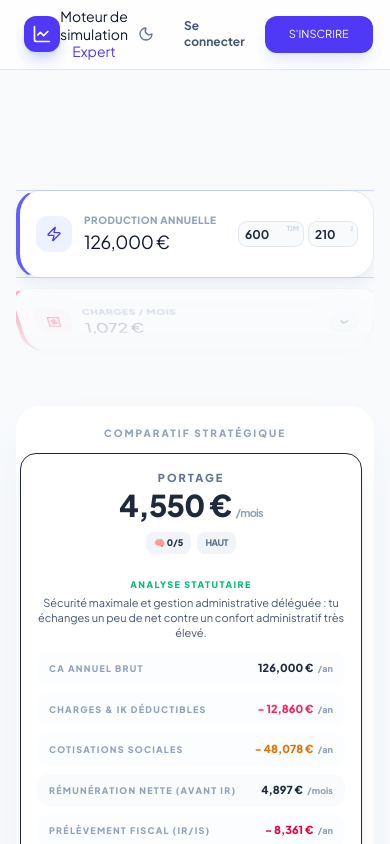
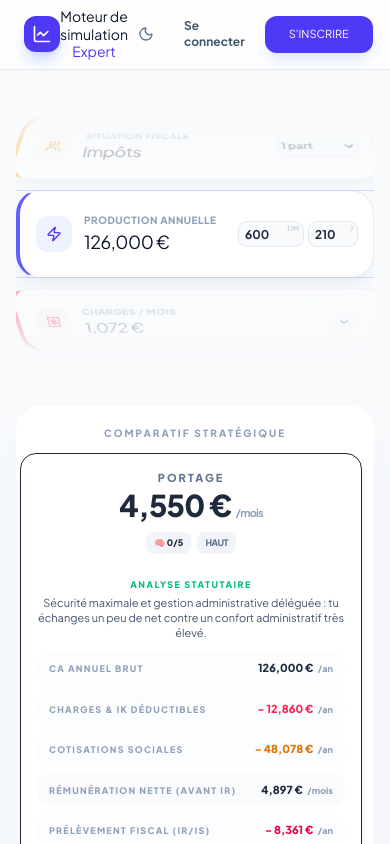
Before and after one commit to Guillaume1983/freelance-simulator-next, a Next.js app: page / in a window 390 px wide. Shown: the top 844 px of the page. Built offline with nearby package versions, Linux system fonts and the light colour scheme.

Commit message:
Test cursor9

```diff
--- a/components/TopCards.tsx
+++ b/components/TopCards.tsx
@@ -1,23 +1,47 @@
 'use client';
-import { useRef, useState, useCallback } from 'react';
+import { useRef, useState, useCallback, useEffect } from 'react';
 import { Zap, Receipt, Sparkles, Users, ChevronDown } from 'lucide-react';
 
 const CARD_H = 88;
 const VISIBLE = 3;
 const CONTAINER_H = CARD_H * VISIBLE;
 const PAD = CARD_H;
+const N_CARDS = 4;
+const SET_H = N_CARDS * CARD_H; // hauteur d'un jeu complet de cartes
 
 export default function TopCards({ sim, activePanel, togglePanel }: any) {
   const fmt = (v: number) => Math.round(v).toLocaleString() + " €";
   const scrollRef = useRef<HTMLDivElement>(null);
-  const [scrollTop, setScrollTop] = useState(0);
+  // Démarrer centré sur le 1er item du jeu du milieu (set 1)
+  const [scrollTop, setScrollTop] = useState(SET_H);
+
+  useEffect(() => {
+    if (scrollRef.current) {
+      scrollRef.current.scrollTop = SET_H;
+    }
+  }, []);
 
   const handleScroll = useCallback(() => {
-    setScrollTop(scrollRef.current?.scrollTop ?? 0);
+    const el = scrollRef.current;
+    if (!el) return;
+    const st = el.scrollTop;
+    // Si on entre dans le 1er jeu → téléporter vers le jeu du milieu
+    if (st < SET_H) {
+      el.scrollTop = st + SET_H;
+      setScrollTop(st + SET_H);
+      return;
+    }
+    // Si on entre dans le 3ème jeu → téléporter vers le jeu du milieu
+    if (st >= SET_H * 2) {
+      el.scrollTop = st - SET_H;
+      setScrollTop(st - SET_H);
+      return;
+    }
+    setScrollTop(st);
   }, []);
 
-  const wheelStyle = (index: number): React.CSSProperties => {
-    const cardMid = PAD + index * CARD_H + CARD_H / 2;
+  const wheelStyle = (loopedIndex: number): React.CSSProperties => {
+    const cardMid = PAD + loopedIndex * CARD_H + CARD_H / 2;
     const viewMid = scrollTop + CONTAINER_H / 2;
     const dist = (cardMid - viewMid) / CARD_H;
     const abs = Math.abs(dist);
@@ -30,33 +54,11 @@ export default function TopCards({ sim, activePanel, togglePanel }: any) {
     };
   };
 
+  const renderMobileCard = (realIndex: number, loopedIndex: number) => {
+    switch (realIndex) {
+      case 0:
         return (
-    <div className="max-w-[1600px] mx-auto px-4 md:px-6 mb-4 mt-8">
-      {/* Wheel carousel mobile */}
-      <div
-        className="md:hidden relative overflow-hidden"
-        style={{
-          height: CONTAINER_H,
-          WebkitMaskImage: 'linear-gradient(to bottom, transparent, black 28%, black 72%, transparent)',
-          maskImage: 'linear-gradient(to bottom, transparent, black 28%, black 72%, transparent)',
-        }}
-      >
-        {/* Centre highlight */}
-        <div
-          className="absolute inset-x-0 pointer-events-none z-10 border-y border-indigo-400/30"
-          style={{ top: PAD, height: CARD_H }}
-        />
-        <div
-          ref={scrollRef}
-          onScroll={handleScroll}
-          className="absolute inset-0 overflow-y-scroll"
-          style={{ scrollSnapType: 'y mandatory', msOverflowStyle: 'none', scrollbarWidth: 'none' }}
-        >
-          <div style={{ height: PAD }} />
-
-          {/* Production */}
-          <div style={{ height: CARD_H, scrollSnapAlign: 'center' }}>
-            <div style={wheelStyle(0)} className="card-pro px-4 border-l-4 border-l-indigo-500 flex items-center justify-between">
+          <div style={wheelStyle(loopedIndex)} className="card-pro px-4 border-l-4 border-l-indigo-500 flex items-center justify-between">
             <div className="flex items-center gap-3">
               <div className="bg-indigo-50 dark:bg-indigo-900/30 text-indigo-600 p-2.5 rounded-xl">
                 <Zap className="w-4 h-4" />
@@ -79,11 +81,10 @@ export default function TopCards({ sim, activePanel, togglePanel }: any) {
               </div>
             </div>
           </div>
-          </div>
-
-          {/* Charges */}
-          <div style={{ height: CARD_H, scrollSnapAlign: 'center' }}>
-            <div style={wheelStyle(1)} className="card-pro px-4 border-l-4 border-l-rose-500 flex items-center justify-between">
+        );
+      case 1:
+        return (
+          <div style={wheelStyle(loopedIndex)} className="card-pro px-4 border-l-4 border-l-rose-500 flex items-center justify-between">
             <div className="flex items-center gap-3">
               <div className="bg-rose-50 dark:bg-rose-900/30 text-rose-600 p-2.5 rounded-xl">
                 <Receipt className="w-4 h-4" />
@@ -104,11 +105,10 @@ export default function TopCards({ sim, activePanel, togglePanel }: any) {
               <ChevronDown className={`w-3.5 h-3.5 transition-transform ${activePanel === 'charges' ? 'rotate-180' : ''}`} />
             </button>
           </div>
-          </div>
-
-          {/* Optimisations */}
-          <div style={{ height: CARD_H, scrollSnapAlign: 'center' }}>
-            <div style={wheelStyle(2)} className="card-pro px-4 border-l-4 border-l-emerald-500 flex items-center justify-between">
+        );
+      case 2:
+        return (
+          <div style={wheelStyle(loopedIndex)} className="card-pro px-4 border-l-4 border-l-emerald-500 flex items-center justify-between">
             <div className="flex items-center gap-3">
               <div className="bg-emerald-50 dark:bg-emerald-900/30 text-emerald-600 p-2.5 rounded-xl">
                 <Sparkles className="w-4 h-4" />
@@ -127,11 +127,10 @@ export default function TopCards({ sim, activePanel, togglePanel }: any) {
               <ChevronDown className={`w-3.5 h-3.5 transition-transform ${activePanel === 'opti' ? 'rotate-180' : ''}`} />
             </button>
           </div>
-          </div>
-
-          {/* Situation */}
-          <div style={{ height: CARD_H, scrollSnapAlign: 'center' }}>
-            <div style={wheelStyle(3)} className="card-pro px-4 border-l-4 border-l-amber-500 flex items-center justify-between">
+        );
+      case 3:
+        return (
+          <div style={wheelStyle(loopedIndex)} className="card-pro px-4 border-l-4 border-l-amber-500 flex items-center justify-between">
             <div className="flex items-center gap-3">
               <div className="bg-amber-50 dark:bg-amber-900/30 text-amber-600 p-2.5 rounded-xl">
                 <Users className="w-4 h-4" />
@@ -151,7 +150,44 @@ export default function TopCards({ sim, activePanel, togglePanel }: any) {
               <option value="3">3 pts</option>
             </select>
           </div>
+        );
+      default:
+        return null;
+    }
+  };
+
+  return (
+    <div className="max-w-[1600px] mx-auto px-4 md:px-6 mb-4 mt-8">
+      {/* Wheel carousel mobile — 3 jeux de cartes pour scroll infini */}
+      <div
+        className="md:hidden relative overflow-hidden"
+        style={{
+          height: CONTAINER_H,
+          WebkitMaskImage: 'linear-gradient(to bottom, transparent, black 28%, black 72%, transparent)',
+          maskImage: 'linear-gradient(to bottom, transparent, black 28%, black 72%, transparent)',
+        }}
+      >
+        {/* Centre highlight */}
+        <div
+          className="absolute inset-x-0 pointer-events-none z-10 border-y border-indigo-400/30"
+          style={{ top: PAD, height: CARD_H }}
+        />
+        <div
+          ref={scrollRef}
+          onScroll={handleScroll}
+          className="absolute inset-0 overflow-y-scroll"
+          style={{ scrollSnapType: 'y mandatory', msOverflowStyle: 'none', scrollbarWidth: 'none' }}
+        >
+          <div style={{ height: PAD }} />
+
+          {/* 3 répétitions des 4 cartes (set 0 / set 1 milieu / set 2) */}
+          {[0, 1, 2].flatMap((set) =>
+            [0, 1, 2, 3].map((card) => (
+              <div key={`${set}-${card}`} style={{ height: CARD_H, scrollSnapAlign: 'center' }}>
+                {renderMobileCard(card, set * N_CARDS + card)}
               </div>
+            ))
+          )}
 
           <div style={{ height: PAD }} />
         </div>
```
Lines whose indentation alone changed are shown as unchanged.
